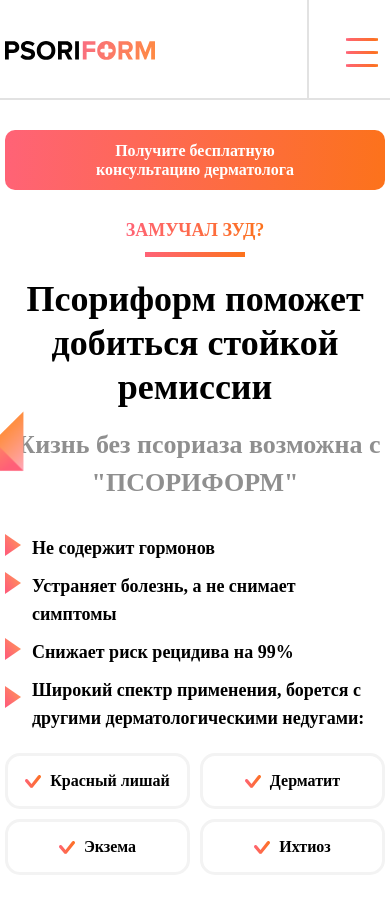
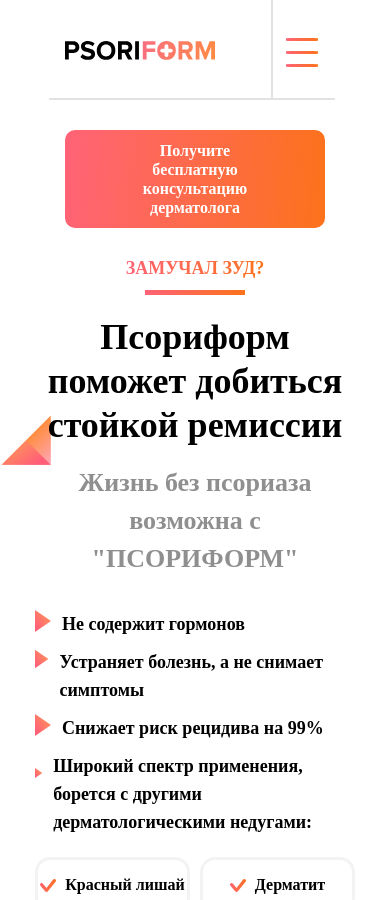
Before and after one commit to dobrovolskyv/psoriform, a plain HTML site: page index.html in a window 390 px wide. Shown: the top 900 px of the page. Drawn offline with nearby package versions, Linux system fonts and the light colour scheme.

Commit message:
delete container

```diff
--- a/css/style.css
+++ b/css/style.css
@@ -1468,7 +1468,7 @@
     line-height: 60px;
   }
 
-  .container__lg {
+  /* .container__lg {
     max-width: 1160px;
     padding: 0 10px;
   }
@@ -1476,7 +1476,7 @@
   .container {
     max-width: 920px;
     padding: 0px 10px;
-  }
+  } */
 
   .header__left {
     margin-left: 10px;
@@ -1629,7 +1629,7 @@
 }
 
 @media (max-width: 940px) {
-  .container__lg {
+  /* .container__lg {
     max-width: 800px;
 
   }
@@ -1637,7 +1637,7 @@
   .container {
     max-width: 800px;
     padding: 10px;
-  }
+  } */
 
   .title {
     font-size: 42px;
@@ -1859,7 +1859,7 @@
 }
 
 @media (max-width: 767px) {
-  .container__lg {
+  /* .container__lg {
     max-width: 620px;
     padding: 0 0px;
     overflow: hidden;
@@ -1872,7 +1872,7 @@
     margin: 0 auto;
     padding: 0 0px;
     overflow: hidden;
-  }
+  } */
 
   .title {
     font-size: 50px;
@@ -2380,12 +2380,12 @@
 }
 
 @media (max-width: 560px) {
-  .container{
+  /* .container{
     max-width: 500px;
   }
   .container__lg{
     max-width: 500px;
-  }
+  } */
   .copyright {
     display: block;
   }
@@ -2462,14 +2462,14 @@
     font-size: 16px;
     line-height: 24px;
   }
-    .container{
+    /* .container{
       overflow: hidden;
     }
     .container__lg{
 
       overflow: hidden;
 
-    }
+    } */
     .overtitle__text{
       font-size: 18px;
     }
@@ -2663,8 +2663,17 @@
 }
 
 @media (max-width: 440px) {
-
-
+  /* .container__lg {
+    max-width: 400px;
+
+  }
+
+  .container {
+    max-width: 380px;
+
+  }
+
+   */
 
   .arrow__right {
     width: 163px;
```
